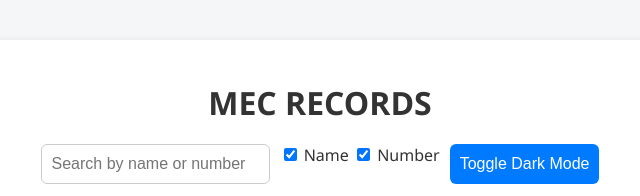
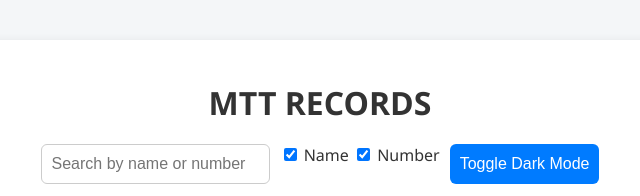
Before and after one commit to Sunny777777779/MEC, a plain HTML site: page index.html in a window 1280 px wide. Shown: the top 196 px of the page, 320-960 px from the left. Drawn offline with Linux system fonts and the light colour scheme.

Commit message:
Update index.html

```diff
--- a/index.html
+++ b/index.html
@@ -3,12 +3,12 @@
 <head>
   <meta charset="UTF-8" />
   <meta name="viewport" content="width=device-width, initial-scale=1" />
-  <title>MEC Records</title>
+  <title>MTT Records</title>
   <link rel="stylesheet" href="style.css" />
 </head>
 <body>
   <div class="container">
-    <h1>MEC RECORDS</h1>
+    <h1>MTT RECORDS</h1>
 
     <div class="controls">
       <input type="text" id="searchInput" placeholder="Search by name or number" />
```
